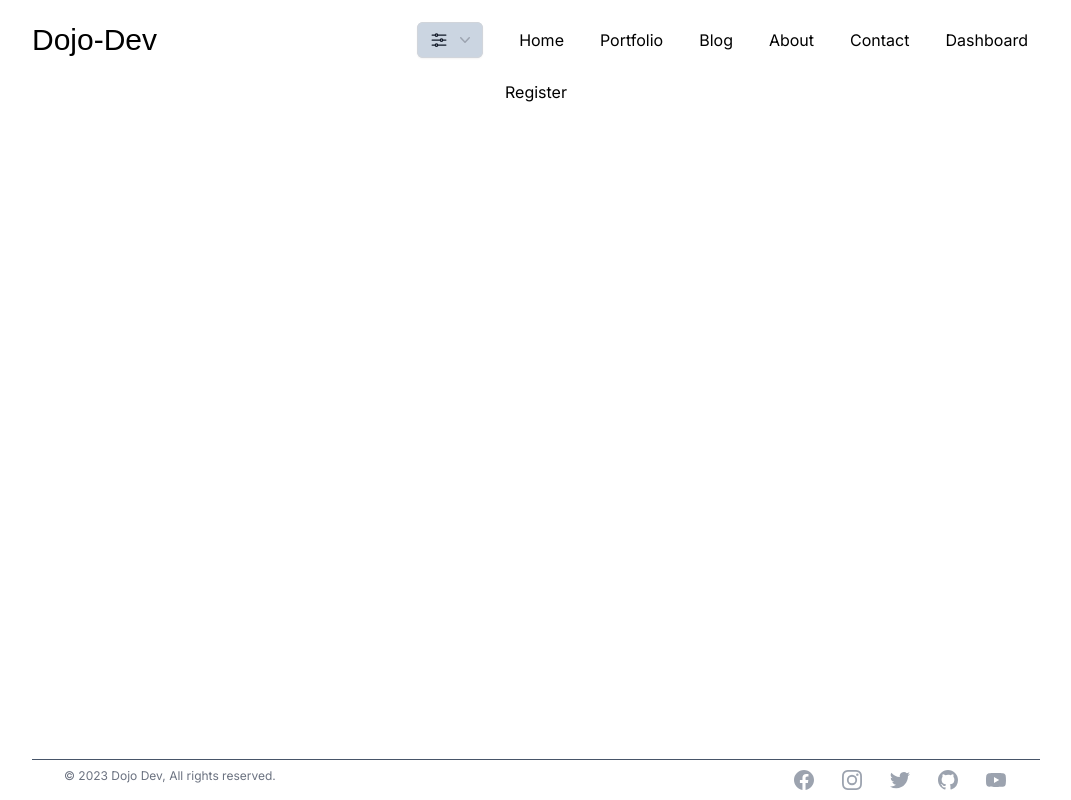
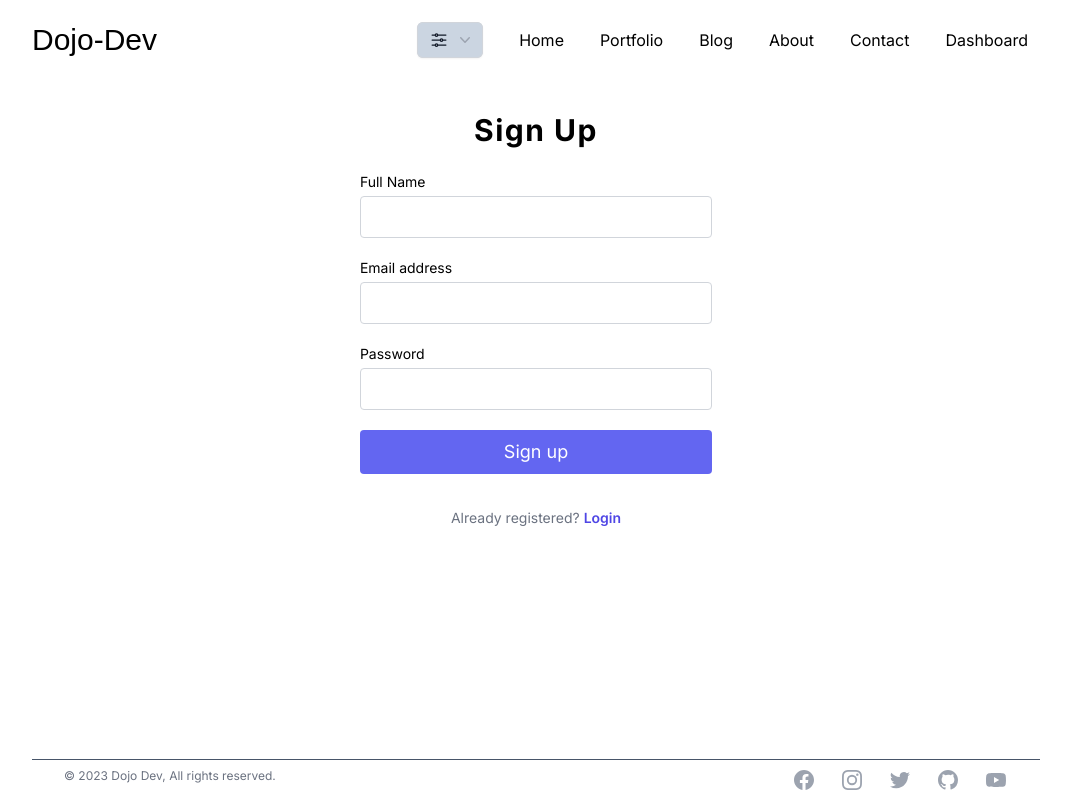
Before and after one commit to anon-pradip/dojo-dev-pofo, a Next.js app: page /dashboard/register in a window 1280 px wide. Shown: the whole page, without its empty margins (104-1175 px from the left). Built offline with nearby package versions, Linux system fonts and the light colour scheme; a web font is replaced by a local one.

Commit message:
make user register functionl

```diff
--- /dev/null
+++ b/app/api/auth/register/route.js
@@ -0,0 +1,21 @@
+import User from "@/models/User";
+import connect from "@/utils/db";
+import { NextResponse } from "next/server";
+import bcrypt from "bcryptjs";
+
+export const POST = async (request) => {
+  const { name, email, password } = await request.json();
+
+  await connect();
+
+  const hashedPassword = await bcrypt.hash(password, 5);
+
+  const newUser = new User({ name, email, password: hashedPassword });
+
+  try {
+    await newUser.save();
+    return new NextResponse("User has been created", { status: 201 });
+  } catch (error) {
+    return new NextResponse(error.message, { status: 500 });
+  }
+};
--- a/app/dashboard/(auth)/login/page.jsx
+++ b/app/dashboard/(auth)/login/page.jsx
@@ -1,7 +1,13 @@
+"use client";
+import { signIn } from "next-auth/react";
 import React from "react";
 
 const Login = () => {
-  return <div>Login</div>;
+  return (
+    <div>
+      <button onClick={() => signIn("google")}>Login</button>
+    </div>
+  );
 };
 
 export default Login;
--- a/app/dashboard/(auth)/register/page.jsx
+++ b/app/dashboard/(auth)/register/page.jsx
@@ -1,7 +1,94 @@
-import React from "react";
+"use client";
+
+import Link from "next/link";
+import { useRouter } from "next/navigation";
+import React, { useState } from "react";
 
 const Register = () => {
-  return <div>Register</div>;
+  const [err, setErr] = useState(false);
+  const router = useRouter();
+
+  const handleSubmit = async (e) => {
+    e.preventDefault();
+    const name = e.target[0].value;
+    const email = e.target[1].value;
+    const password = e.target[2].value;
+
+    try {
+      const res = await fetch("/api/auth/register", {
+        method: "POST",
+        headers: {
+          "Content-Type": "application/json",
+        },
+        body: JSON.stringify({ name, email, password }),
+      });
+      res.status === 201 &&
+        router.push("/dashboard/login?success=Account has been created");
+    } catch (error) {
+      setErr(true);
+    }
+  };
+
+  return (
+    <>
+      <form onSubmit={handleSubmit}>
+        <div className=" rounded-lg p-8 flex flex-col md:ml-auto w-full mt-10 md:mt-0">
+          <h2 className="text-3xl tracking-wider text-center font-bold title-font mb-5">
+            Sign Up
+          </h2>
+          <div className="relative mb-4">
+            <label htmlFor="full-name" className="leading-7 text-sm ">
+              Full Name
+            </label>
+            <input
+              type="text"
+              id="full-name"
+              name="full-name"
+              className="w-full rounded border border-gray-300 focus:border-indigo-500 focus:ring-2 focus:ring-indigo-200 text-base outline-none py-1 px-3 leading-8 transition-colors duration-200 ease-in-out"
+            />
+          </div>
+          <div className="relative mb-4">
+            <label htmlFor="email" className="leading-7 text-sm ">
+              Email address
+            </label>
+            <input
+              type="email"
+              id="email"
+              name="email"
+              className="w-full rounded border border-gray-300 focus:border-indigo-500 focus:ring-2 focus:ring-indigo-200 text-base outline-none py-1 px-3 leading-8 transition-colors duration-200 ease-in-out"
+            />
+          </div>
+          <div className="relative mb-4">
+            <label htmlFor="password" className="leading-7 text-sm ">
+              Password
+            </label>
+            <input
+              type="password"
+              id="password"
+              name="password"
+              className="w-full rounded border border-gray-300 focus:border-indigo-500 focus:ring-2 focus:ring-indigo-200 text-base outline-none py-1 px-3 leading-8 transition-colors duration-200 ease-in-out"
+            />
+          </div>
+          <button
+            type="submit"
+            className="text-white bg-indigo-500 border-0 py-2 px-8 focus:outline-none hover:bg-indigo-600 rounded text-lg mt-1"
+          >
+            Sign up
+          </button>
+        </div>
+      </form>
+      {err && "Something went wrong!"}
+      <p className=" mb-6 text-center text-sm text-gray-500">
+        Already registered?{" "}
+        <Link
+          href="/dashboard/login"
+          className="font-semibold leading-6 text-indigo-600 hover:text-indigo-500"
+        >
+          Login
+        </Link>
+      </p>
+    </>
+  );
 };
 
 export default Register;
--- a/components/navbar/Navbar.jsx
+++ b/components/navbar/Navbar.jsx
@@ -63,7 +63,7 @@ const Navbar = () => {
             </button>
           </div>
           {isMobile && (
-            <div className="lg:hidden flex flex-col bg-slate-800 rounded-md gap-y-1 absolute right-8 z-50 pt-3 justify-center">
+            <div className="lg:hidden flex flex-col bg-slate-400 rounded-md gap-y-1 absolute right-8 z-50 pt-3 justify-center">
               <ToggleDarkMode />
               {navigation.map((navItem) => (
                 <Link
--- a/package.json
+++ b/package.json
@@ -12,6 +12,7 @@
     "@headlessui/react": "^1.7.15",
     "@heroicons/react": "^2.0.18",
     "autoprefixer": "10.4.14",
+    "bcryptjs": "^2.4.3",
     "eslint": "8.41.0",
     "eslint-config-next": "13.4.4",
     "mongoose": "6.11.1",
```
Also changed, not shown: 1 other file (tests, documents, lock files or other folders).
